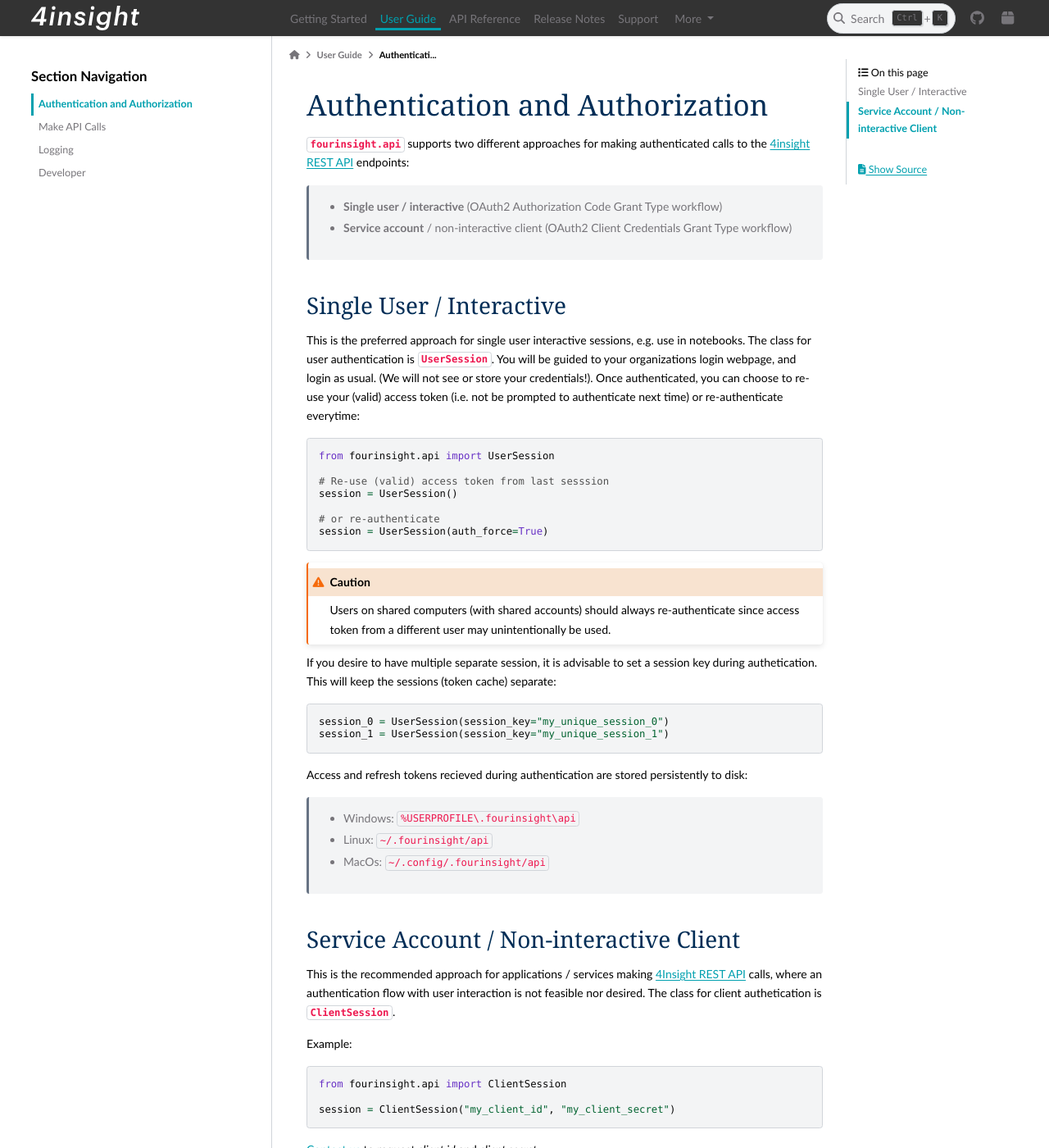
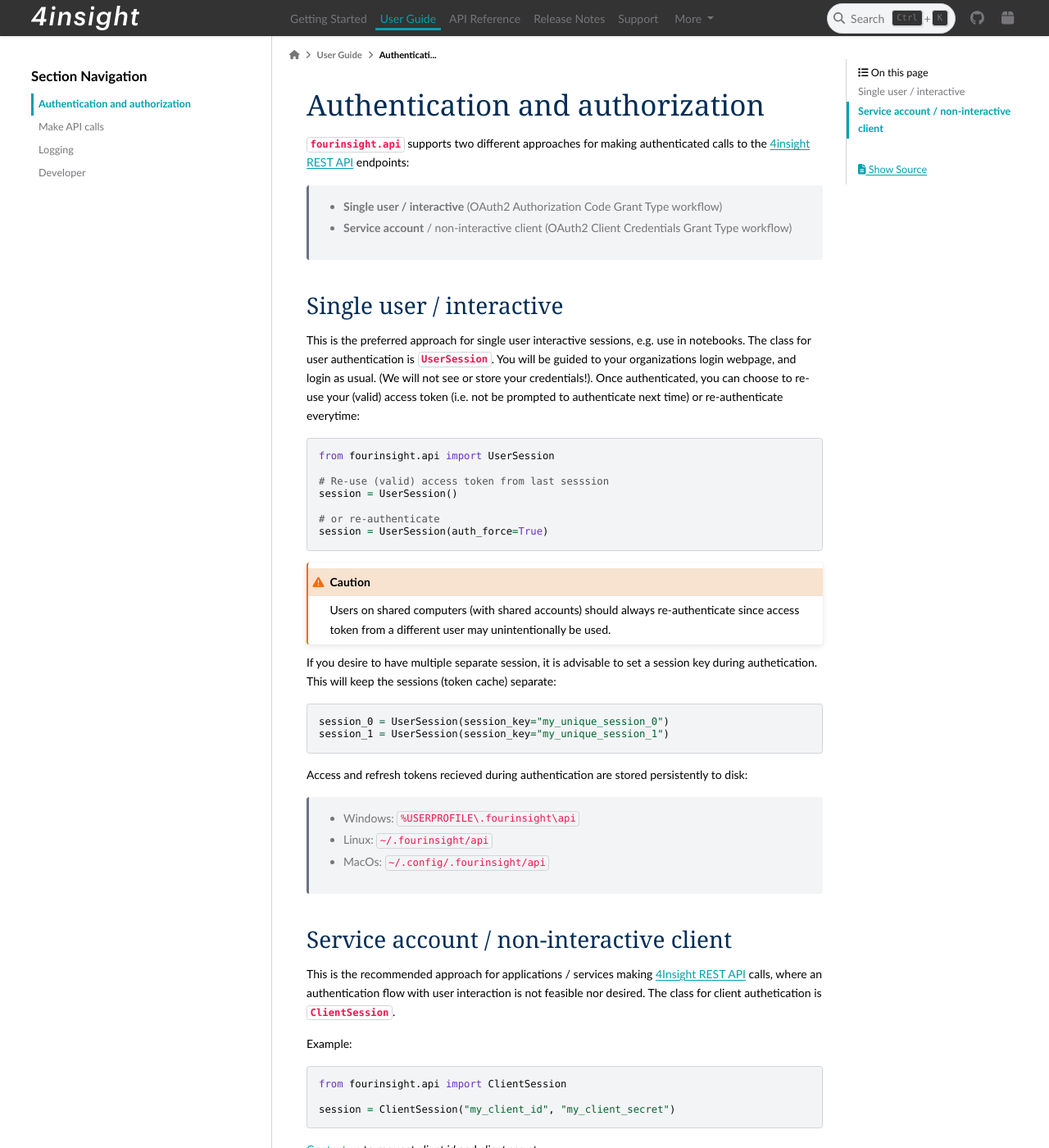
Before and after one commit to 4Subsea/fourinsight-api-python, a Sphinx documentation site: the page built from docs/user_guide/authentication.rst, in a window 1280 px wide and 1400 px high. Shown: the whole window at 82% size. Built offline with Sphinx 7.4.7 and the PyData theme 0.15.4, drawn with Linux system fonts in a browser that asks for light colours; some of the changed text lies outside the part shown.

```diff
--- a/docs/getting_started.rst
+++ b/docs/getting_started.rst
@@ -6,12 +6,12 @@ New to Python?
 You need to have Python installed on your system before you can use this package.
 Head over to `Python.org`_ for instructions.
 
-Python Version Support
+Python version support
 ----------------------
 Officially Python 3.8, 3.9, and 3.10. We aim to support the three most
 recent major versions.
 
-OS Support
+OS support
 ----------
 This package is tested with the latest Windows, MacOS, and Ubuntu (Linux) versions.
 
--- a/docs/user_guide/api_calls.rst
+++ b/docs/user_guide/api_calls.rst
@@ -1,4 +1,4 @@
-Make API Calls
+Make API calls
 ==============
 
 Below example demonstrate how to make an API call to `4Insight.io`_
--- a/docs/user_guide/authentication.rst
+++ b/docs/user_guide/authentication.rst
@@ -1,4 +1,4 @@
-Authentication and Authorization
+Authentication and authorization
 ================================
 
 :py:mod:`fourinsight.api` supports two different approaches for making authenticated calls to the `4insight REST API`_ endpoints:
@@ -6,7 +6,7 @@ Authentication and Authorization
 	* **Single user / interactive** (OAuth2 Authorization Code Grant Type workflow)
 	* **Service account** / non-interactive client (OAuth2 Client Credentials Grant Type workflow)
 
-Single User / Interactive
+Single user / interactive
 -------------------------
 This is the preferred approach for single user interactive sessions, e.g. use in notebooks. The class for user authentication is :py:class:`UserSession`.
 You will be guided to your organizations login webpage, and login as usual. (We will not see or store your credentials!).
@@ -41,7 +41,7 @@ Access and refresh tokens recieved during authentication are stored persistently
     * Linux: ``~/.fourinsight/api``
     * MacOs: ``~/.config/.fourinsight/api``
 
-Service Account / Non-interactive Client
+Service account / non-interactive client
 ----------------------------------------
 This is the recommended approach for applications / services making `4Insight REST API`_ calls, where
 an authentication flow with user interaction is not feasible nor desired. The class for client authetication is :py:class:`ClientSession`.
```
